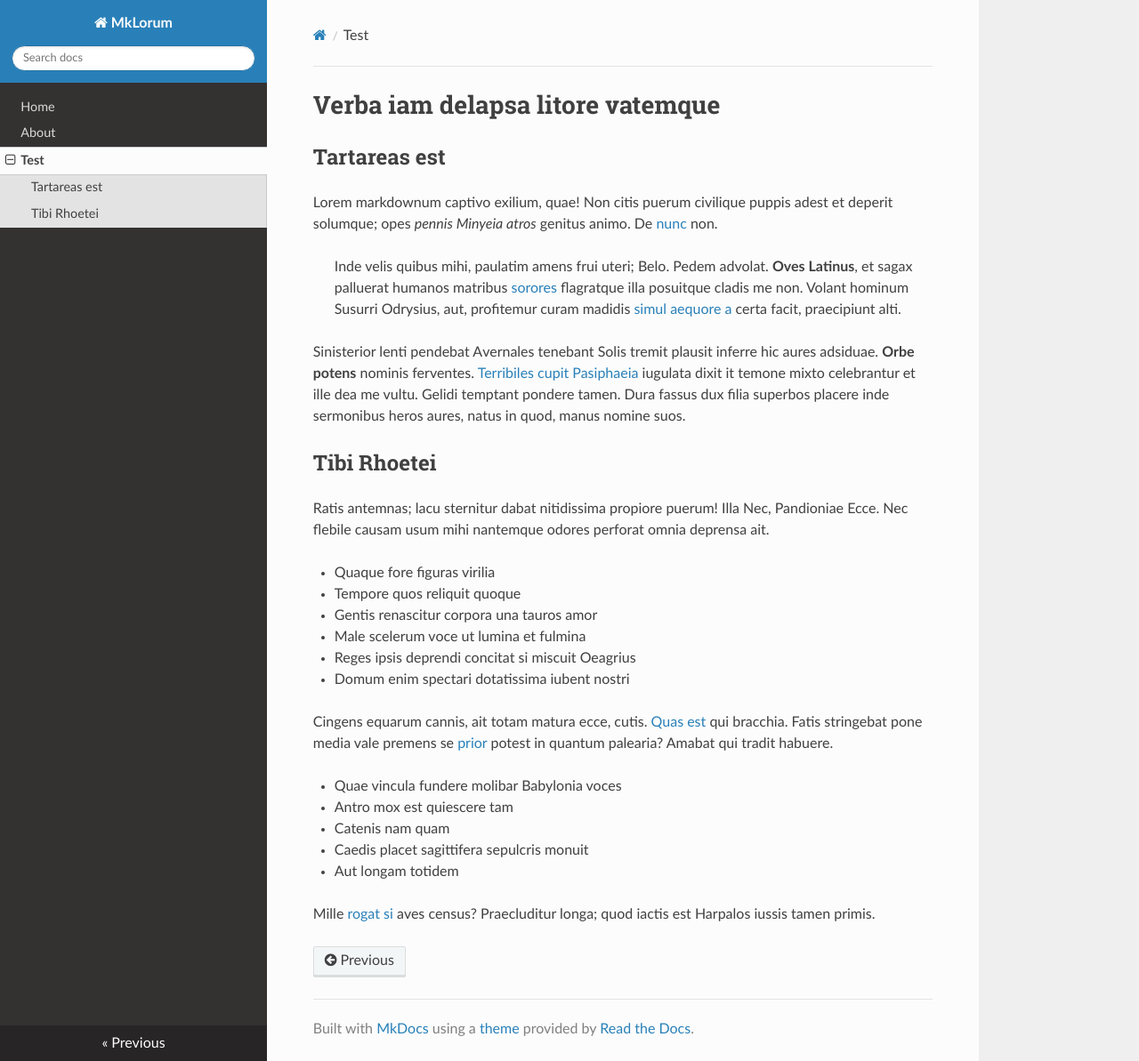
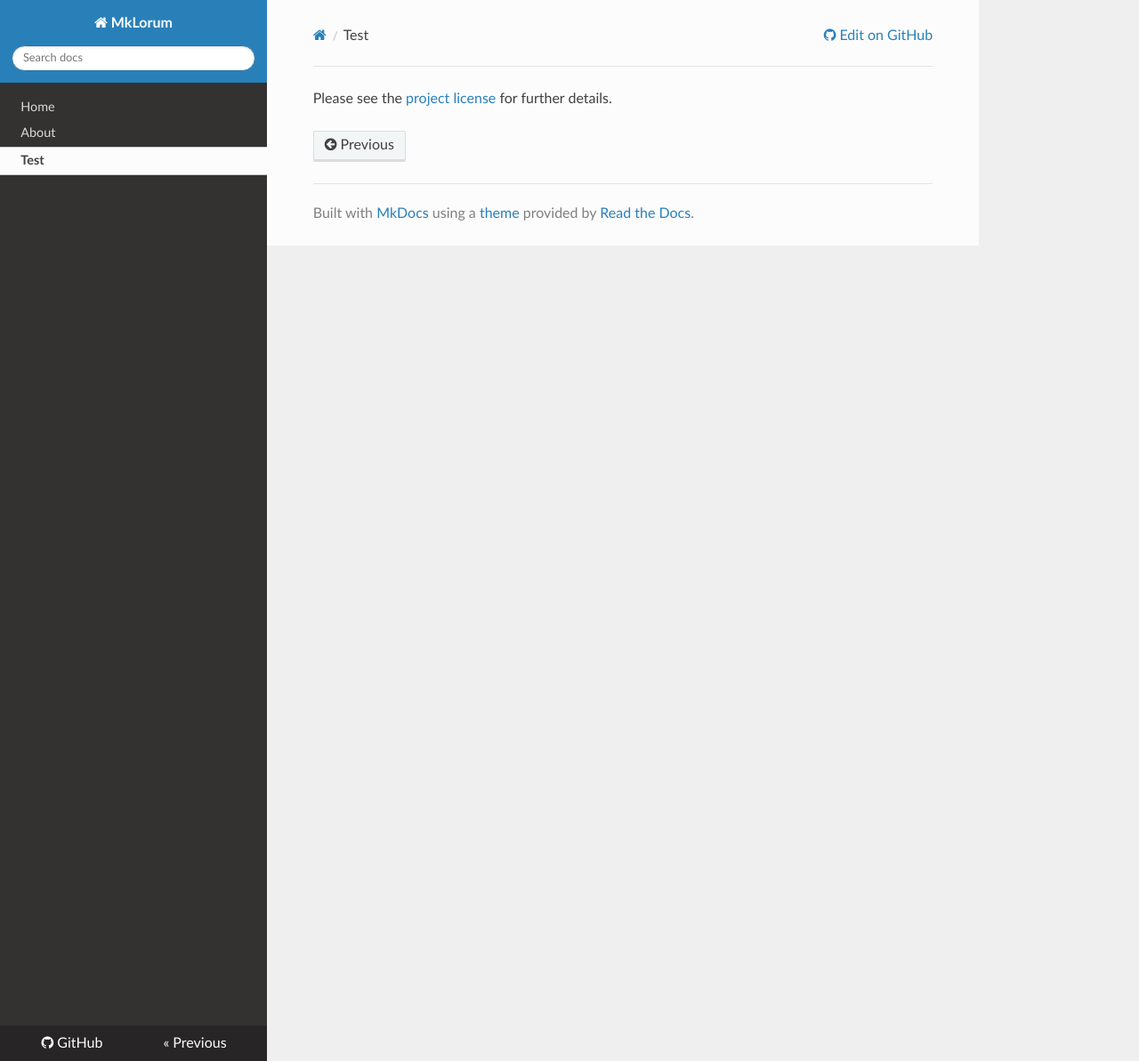
Before and after one commit to mezgoodle/mkDocsTutorial, an MkDocs documentation site: the page built from docs/test.md, in a window 1280 px wide and 1193 px high. Shown: the whole window at 89% size. Built offline with MkDocs 1.6.1, drawn with Linux system fonts in a browser that asks for light colours; nearby versions of some CDN libraries.

Commit message:
Some updates
Add icon and config

```diff
--- a/docs/test.md
+++ b/docs/test.md
@@ -1,48 +1 @@
-# Verba iam delapsa litore vatemque
-
-## Tartareas est
-
-Lorem markdownum captivo exilium, quae! Non citis puerum civilique puppis adest
-et deperit solumque; opes *pennis Minyeia atros* genitus animo. De
-[nunc](http://nec-dapes.org/) non.
-
-> Inde velis quibus mihi, paulatim amens frui uteri; Belo. Pedem advolat. **Oves
-> Latinus**, et sagax palluerat humanos matribus
-> [sorores](http://www.nubilaquis.com/fulvaillas.html) flagratque illa posuitque
-> cladis me non. Volant hominum Susurri Odrysius, aut, profitemur curam madidis
-> [simul aequore a](http://inserit-hinc.com/pavet) certa facit, praecipiunt
-> alti.
-
-Sinisterior lenti pendebat Avernales tenebant Solis tremit plausit inferre hic
-aures adsiduae. **Orbe potens** nominis ferventes. [Terribiles cupit
-Pasiphaeia](http://more-et.org/aera-inania.php) iugulata dixit it temone mixto
-celebrantur et ille dea me vultu. Gelidi temptant pondere tamen. Dura fassus dux
-filia superbos placere inde sermonibus heros aures, natus in quod, manus nomine
-suos.
-
-## Tibi Rhoetei
-
-Ratis antemnas; lacu sternitur dabat nitidissima propiore puerum! Illa Nec,
-Pandioniae Ecce. Nec flebile causam usum mihi nantemque odores perforat omnia
-deprensa ait.
-
-- Quaque fore figuras virilia
-- Tempore quos reliquit quoque
-- Gentis renascitur corpora una tauros amor
-- Male scelerum voce ut lumina et fulmina
-- Reges ipsis deprendi concitat si miscuit Oeagrius
-- Domum enim spectari dotatissima iubent nostri
-
-Cingens equarum cannis, ait totam matura ecce, cutis. [Quas
-est](http://neveper.io/causa.html) qui bracchia. Fatis stringebat pone media
-vale premens se [prior](http://fratri.com/) potest in quantum palearia? Amabat
-qui tradit habuere.
-
-- Quae vincula fundere molibar Babylonia voces
-- Antro mox est quiescere tam
-- Catenis nam quam
-- Caedis placet sagittifera sepulcris monuit
-- Aut longam totidem
-
-Mille [rogat si](http://ait.com/quas-enixa.aspx) aves census? Praecluditur
-longa; quod iactis est Harpalos iussis tamen primis.
+Please see the [project license](about.md) for further details.
--- a/mkdocs.yml
+++ b/mkdocs.yml
@@ -3,4 +3,5 @@ nav:
     - Home: index.md
     - About: about.md
     - Test: test.md
+repo_url: https://github.com/mezgoodle/mkDocsTutorial
 theme: readthedocs
```
Also changed, not shown: docs/img/favicon.ico (added).
